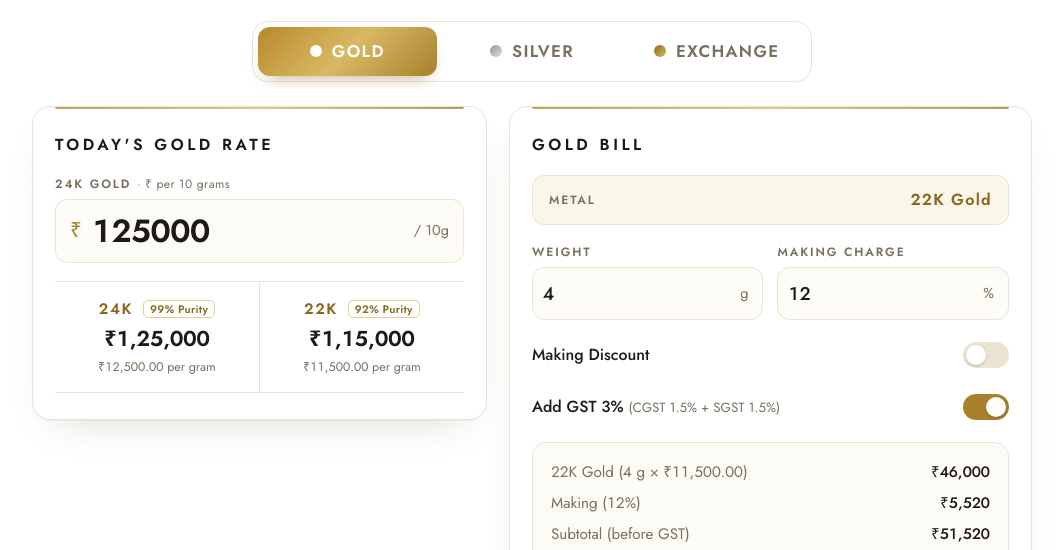
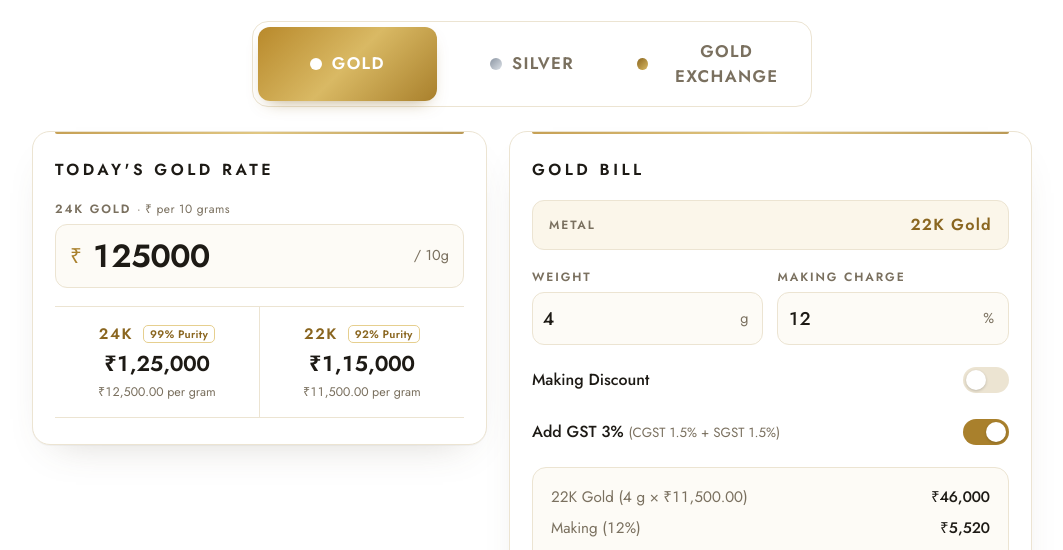
Before and after one commit to 18mca011-source/scalio-website, a plain HTML site: page index.html in a window 1280 px wide. Shown: the part 235-785 px from the top of the page, without its empty margins (108-1171 px from the left). Drawn offline with Linux system fonts and the light colour scheme; no server answers.

Commit message:
Rename Exchange tab to Gold Exchange
Co-Authored-By: Claude Opus 5.5 <noreply@anthropic.com>

```diff
--- a/index.html
+++ b/index.html
@@ -71,7 +71,7 @@ header img { width: 100%; max-width: 300px; height: auto; display: block; }
 .tab[aria-selected="true"] .dot { background: #fff; }
 .tab[data-tab="exchange"] .dot { background: linear-gradient(135deg, #8a6620, #d9b964); }
 .tab[aria-selected="true"][data-tab="exchange"] { background: linear-gradient(135deg, #8a6620 0%, #c9a24e 50%, #7a5a1c 100%); color: #fff; box-shadow: 0 8px 18px -10px rgba(122,90,28,.7); }
-@media (max-width: 480px) { .tab { font-size: .85rem; letter-spacing: .04em; gap: 6px; padding: 12px 4px; } }
+@media (max-width: 480px) { .tab { font-size: .85rem; letter-spacing: .04em; gap: 6px; padding: 10px 4px; line-height: 1.15; text-align: center; } .tab[data-tab="exchange"] { font-size: .78rem; } }
 .steps .ln b { font-weight: 600; color: var(--ink); }
 .steps .ln.sub { color: var(--muted); font-size: .9rem; }
 
@@ -209,7 +209,7 @@ img { max-width: 100%; }
   <div class="tabs" role="tablist" aria-label="Metal">
     <button type="button" class="tab" role="tab" id="tab-gold" data-tab="gold" aria-controls="gold" aria-selected="true"><span class="dot"></span>Gold</button>
     <button type="button" class="tab" role="tab" id="tab-silver" data-tab="silver" aria-controls="silver" aria-selected="false"><span class="dot"></span>Silver</button>
-    <button type="button" class="tab" role="tab" id="tab-exchange" data-tab="exchange" aria-controls="exchange" aria-selected="false"><span class="dot"></span>Exchange</button>
+    <button type="button" class="tab" role="tab" id="tab-exchange" data-tab="exchange" aria-controls="exchange" aria-selected="false"><span class="dot"></span>Gold Exchange</button>
   </div>
 
   <!-- GOLD -->
```
